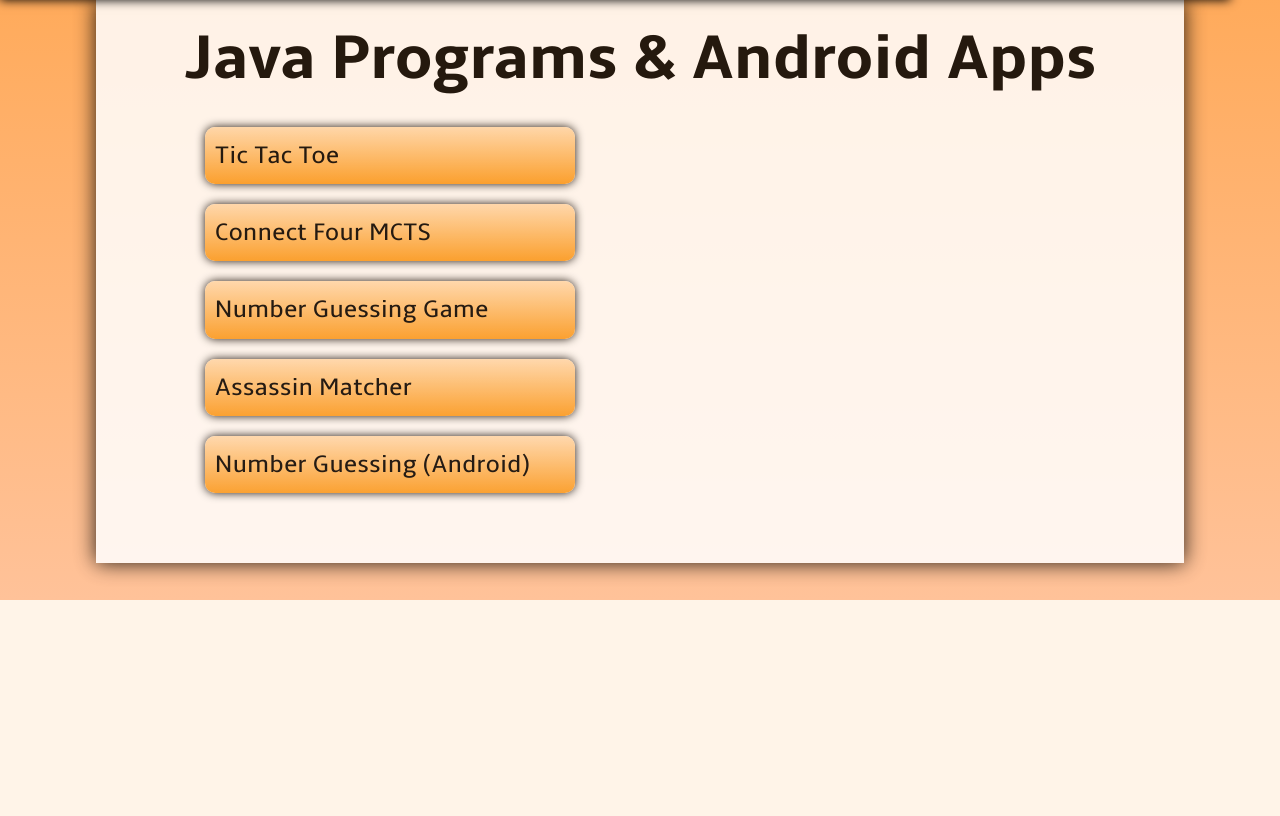
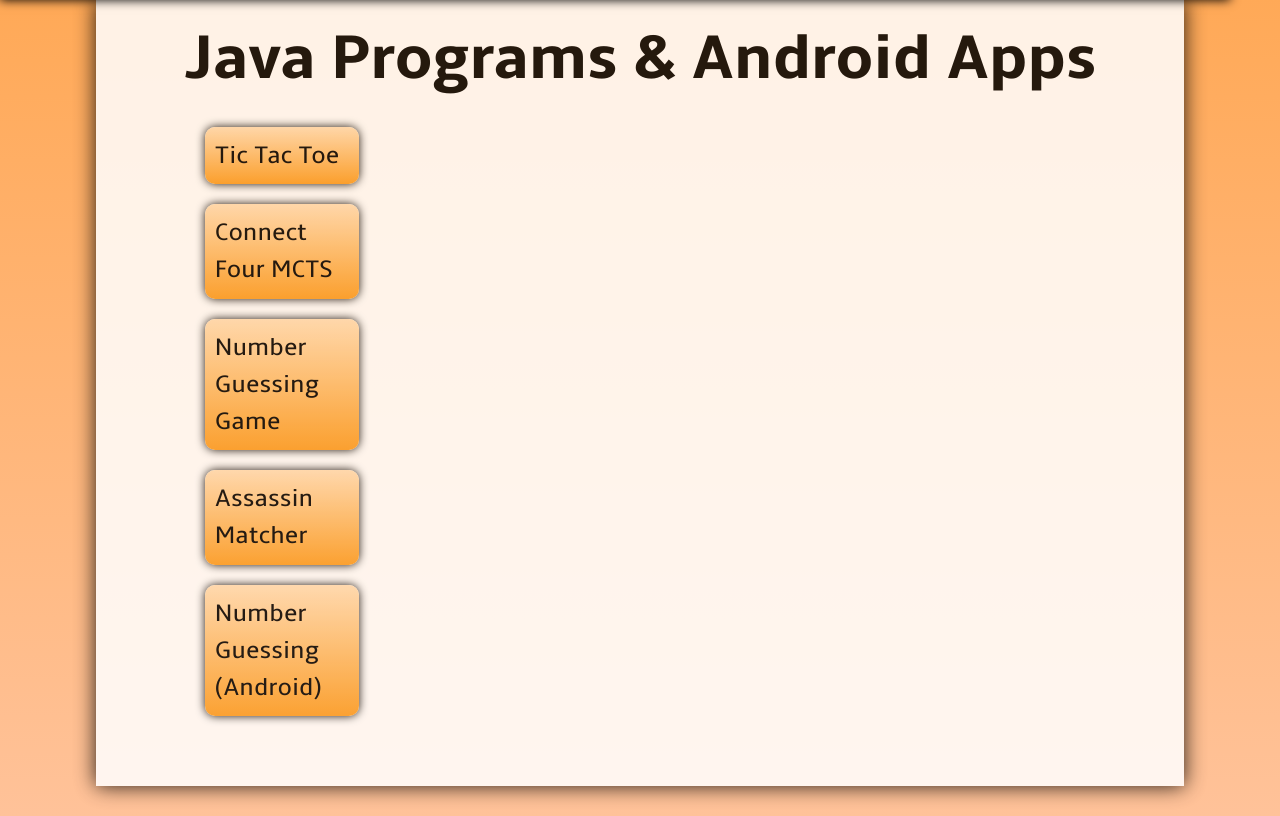
Before and after one commit to somilgo/somilgo, a PHP site: page /java.html in a window 1280 px wide. Shown: the part 200-1016 px from the top of the page. Before the commit the page ends 800 px from the top, so only its background shows below. Run offline with PHP 8.4, Linux system fonts and the light colour scheme; some libraries are stand-ins or nearby versions.

Commit message:
fix buttons

```diff
--- a/programpage.css
+++ b/programpage.css
@@ -62,7 +62,7 @@ ul {
 }
 
 li {
-  width: 350px;
+  width: 40%;
   background: #ffdeb5; /* Old browsers */
 background: -moz-linear-gradient(top,  #ffdeb5 0%, #fb9d23 100%); /* FF3.6+ */
 background: -webkit-gradient(linear, left top, left bottom, color-stop(0%,#ffdeb5), color-stop(100%,#fb9d23)); /* Chrome,Safari4+ */
```
